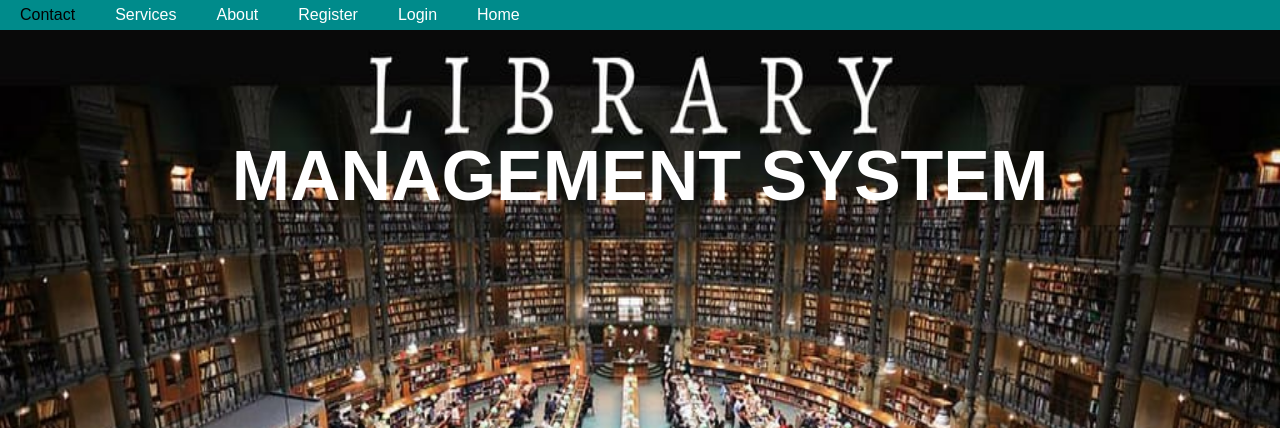
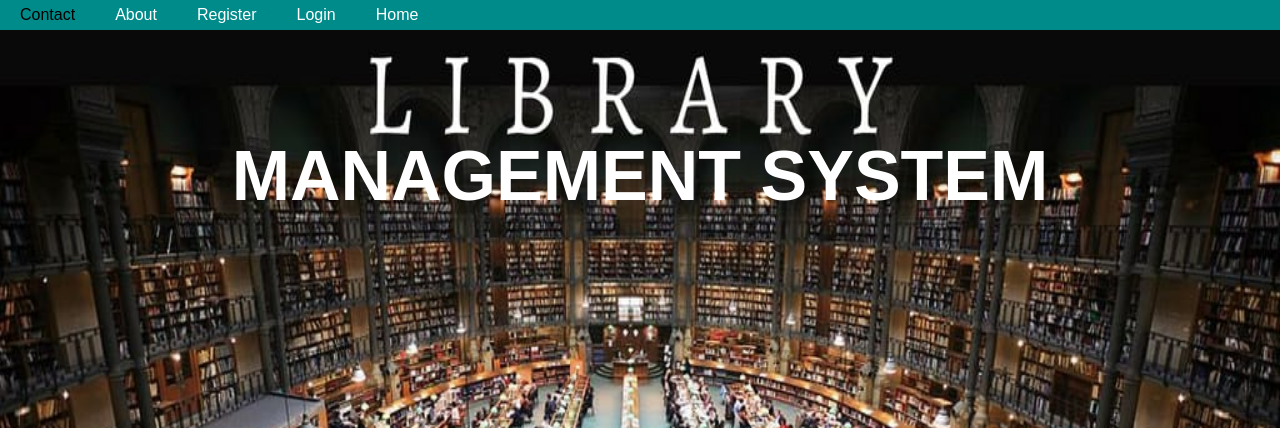
Before and after one commit to Samprikta15/LMS, a PHP site: page /LMS/ in a window 1280 px wide. Shown: the top 428 px of the page. Run offline with PHP 8.4, Linux system fonts and the light colour scheme.

Commit message:
removed service and repaired the login dropdown :)

```diff
--- a/index.php
+++ b/index.php
@@ -92,17 +92,8 @@ This ia a project of library management
 <div class="navbar">
 
     <a href="#contact">Contact</a>
-    <a href="#services">Services</a>
     <a href="#about">About</a>
-    <div class="dropdown">
-  <button class="dropbtn" onclick="myFunction()">Register
-    <i class="fa fa-caret-down"></i>
-  </button>
-  <div class="dropdown-content" id="myDropdown">
-    <a href="http://localhost/LMS/Registration_frontend.php">Student Register</a>
-    <a href="http://localhost/LMS/Teacher.php">Teacher Register</a>
-  </div>
-  </div>
+    <a href="http://localhost/LMS/Registration_frontend.php">Register</a>
   <div class="dropdown">
   <button class="dropbtn" onclick="myFunction()">Login
     <i class="fa fa-caret-down"></i>
```
